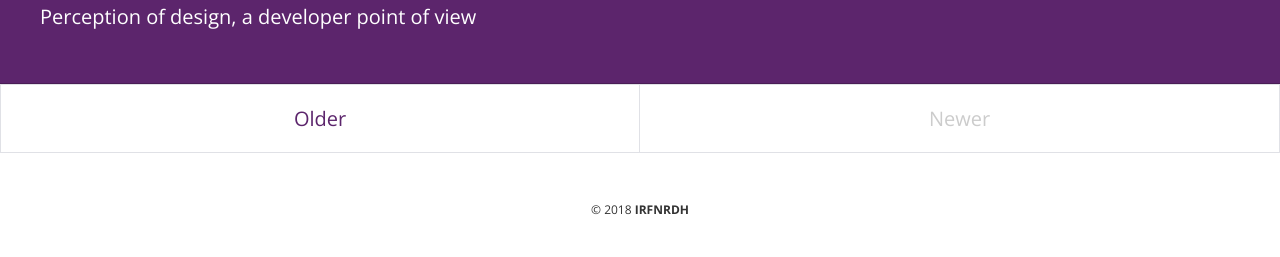
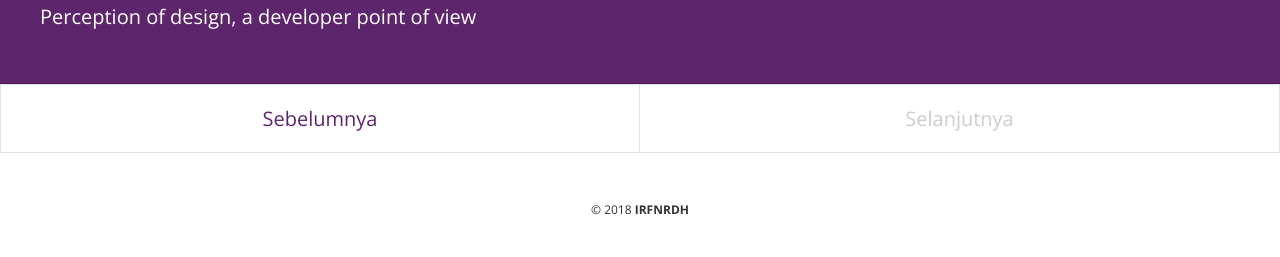
Before and after one commit to vibie/vibie.github.io, a Jekyll site: the page built from index.html, in a window 1280 px wide. Shown: the part 1102-1359 px from the top of the page. Built offline with Jekyll 4.4.1, drawn with Linux system fonts in a browser that asks for light colours; the list of posts is cut into pages by our own code.

Commit message:
Update index.html

```diff
--- a/index.html
+++ b/index.html
@@ -22,18 +22,18 @@ title: Homepage
 {% if paginator.total_pages > 1 %}
 <div class="pagination">
   {% if paginator.next_page %}
-  <a href="{{ site.baseurl }}/page/{{paginator.next_page}}" class="older">Older</a>
+  <a href="{{ site.baseurl }}/page/{{paginator.next_page}}" class="older">Sebelumnya</a>
   {% else %}
-  <span class="next">Older</span>
+  <span class="next">Sebelumnya</span>
   {% endif %}
   {% if paginator.previous_page %}
     {% if paginator.page == 2 %}
-    <a href="{{ site.baseurl }}/" class="newer">Newer</a>
+    <a href="{{ site.baseurl }}/" class="newer">Selanjutnya</a>
     {% else %}
-    <a href="{{ site.baseurl }}/page/{{paginator.previous_page}}" class="newer">Newer</a>
+    <a href="{{ site.baseurl }}/page/{{paginator.previous_page}}" class="newer">Selanjutnya</a>
     {% endif %}
   {% else %}
-  <span class="previous">Newer</span>
+  <span class="previous">Selanjutnya</span>
   {% endif %}
 </div>
 {% endif %}
```
